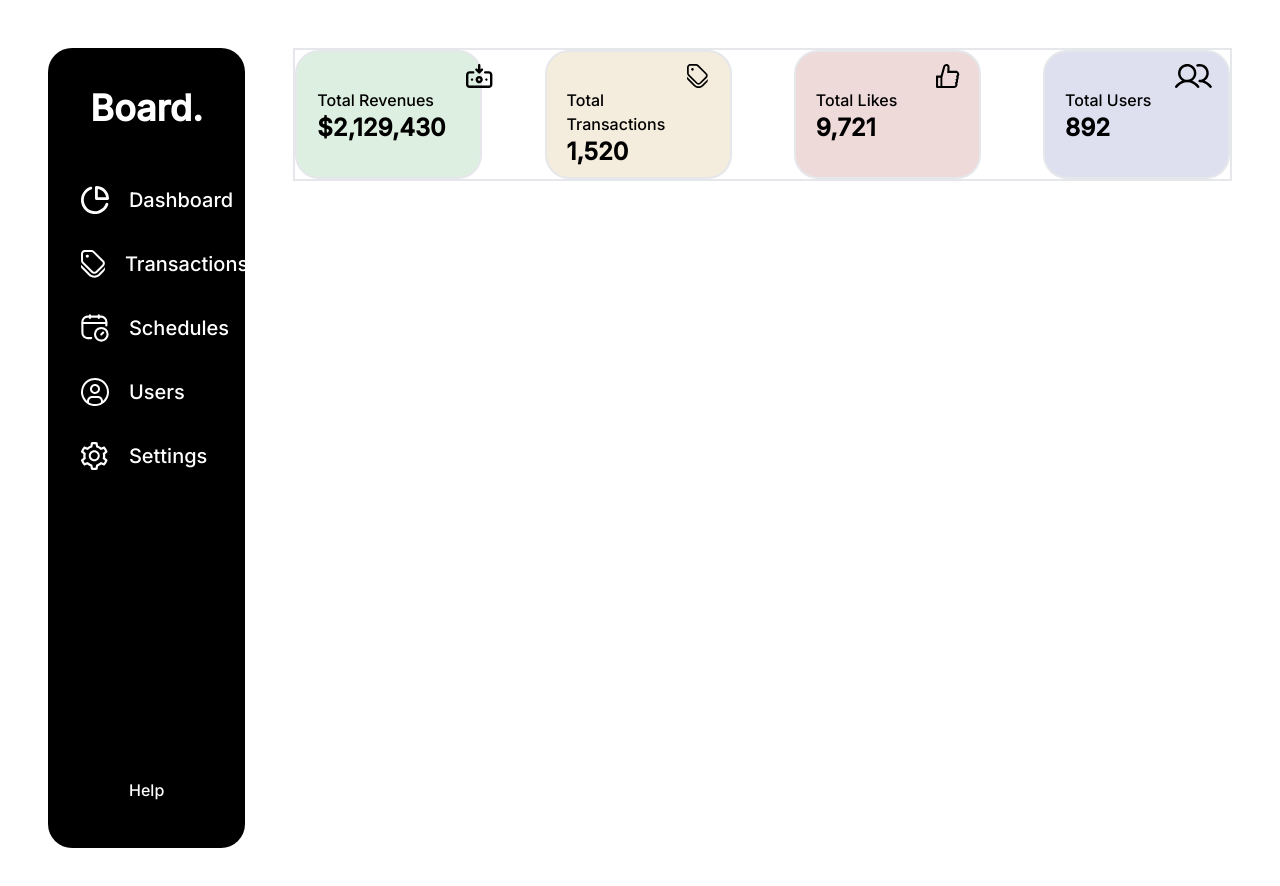
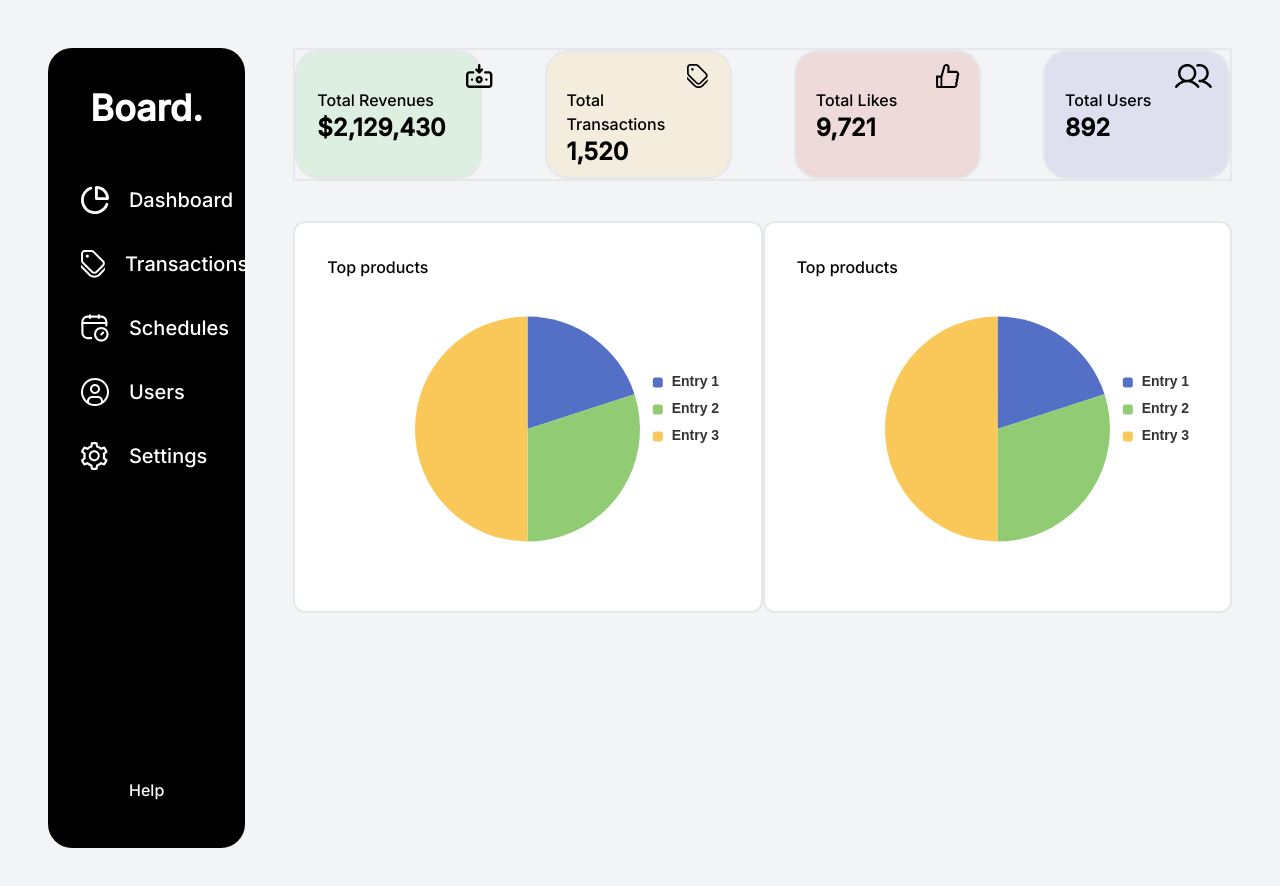
Before and after one commit to Prathmesh410/Task-listed, a React (Create React App) app in the folder frontend/: page /signin in a window 1280 px wide. Shown: the top 886 px of the page. Built offline with nearby package versions, Linux system fonts and the light colour scheme.

Commit message:
Changes to the home page with pie and TopProduct.

```diff
--- a/frontend/package.json
+++ b/frontend/package.json
@@ -7,6 +7,8 @@
     "@testing-library/react": "^13.4.0",
     "@testing-library/user-event": "^13.5.0",
     "axios": "^1.4.0",
+    "echarts": "^5.4.2",
+    "echarts-for-react": "^3.0.2",
     "firebase": "^9.21.0",
     "next-auth": "^4.22.1",
     "react": "^18.2.0",
--- /dev/null
+++ b/frontend/src/components/HomePage/Card/Card.js
@@ -0,0 +1,9 @@
+import React from 'react'
+
+function Card({children}) {
+  return (
+    <div className='border-2 rounded-xl bg-white my-10 p-8 w-full '>{children}</div>
+  )
+}
+
+export default Card
--- /dev/null
+++ b/frontend/src/components/HomePage/Card/Pie.js
@@ -0,0 +1,50 @@
+import ReactEcharts from 'echarts-for-react';
+
+const data = [  { value: 20, name: 'Entry 1', color: '#98D89E' },
+{ value: 30, name: 'Entry 2', color: '#EE8484' },
+ { value: 50, name: 'Entry 3', color: '#F6DC7D' },];
+
+const option = {
+  tooltip: {},
+  legend: {
+    orient: 'vertical',
+    left: '80%',
+    top:'30%',
+    align: 'left',
+    itemWidth: 10,
+    itemHeight: 10,
+    formatter: function (name) {
+      const item = data.find((item) => item.name === name);
+      return ` ${name}`;
+    },
+    textStyle: {
+        fontStyle: 'normal',
+        fontWeight: 700,
+        fontSize: 14,
+        lineHeight: 17
+    },
+  },
+  series: [
+    {
+      type: 'pie',
+      data: data,
+      label: {
+        show: false,
+      },
+      emphasis: {
+        label: {
+          show: true,
+          formatter: '{b}: {d}%',
+        },
+      },
+    },
+  ],
+};
+
+const PieChart = () => {
+  return (
+    <ReactEcharts option={option}  />
+  );
+};
+
+export default PieChart;
--- /dev/null
+++ b/frontend/src/components/HomePage/Card/TopProduct.js
@@ -0,0 +1,15 @@
+import React from 'react'
+import Card from './Card'
+import PieChart from './Pie'
+
+function TopProduct() {
+  return (
+    <Card >
+        <p>Top products</p>
+        <PieChart />
+
+    </Card>
+  )
+}
+
+export default TopProduct
--- a/frontend/src/components/HomePage/HomePage.js
+++ b/frontend/src/components/HomePage/HomePage.js
@@ -1,14 +1,19 @@
 import React from 'react'
+import TopProduct from './Card/TopProduct'
 import InfoCardWrapper from './Dashboard/InfoCardWrapper'
 import Sidebar from './Sidebar/Sidebar'
 
 function HomePage() {
   return (
 
-    <div className='p-12 flex justify-between '>
+    <div className='p-12 flex justify-between  bg-gray-100'>
       <Sidebar />
-      <div className='w-10/12 pl-12'>
+      <div className='w-10/12 pl-12 border-3'>
       <InfoCardWrapper className = 'h-3/6' />
+      <div className='flex'>
+        <TopProduct  />
+        <TopProduct />
+      </div>
       </div>
       </div>
 
--- a/frontend/src/components/HomePage/Sidebar/SidebarItem.js
+++ b/frontend/src/components/HomePage/Sidebar/SidebarItem.js
@@ -1,5 +1,4 @@
 import React from 'react'
-import {VscDashboard} from 'react-icons/vsc'
 function SidebarItem({icon,title}) {
   return (
     <div className='w-8/12 h-6 flex items-center text-white  my-5'>
--- a/frontend/src/components/SigninPage/SigninPage.js
+++ b/frontend/src/components/SigninPage/SigninPage.js
@@ -8,7 +8,7 @@ function SigninPage() {
       text-6xl font-bold">
       Board.
     </div>
-    <div className="w-2/3 h-screen flex items-center justify-center bg-gray-200">
+    <div className="w-2/3 h-screen flex items-center justify-center bg-gray-100">
    <Signin />
     </div>
   </div>
--- a/frontend/src/index.css
+++ b/frontend/src/index.css
@@ -4,6 +4,3 @@
 *{
   font-family: 'Inter', sans-serif;
 }
-.example::-webkit-scrollbar {
-  display: none;
-}
```
Also changed, not shown: 1 other file (tests, documents, lock files or other folders).
